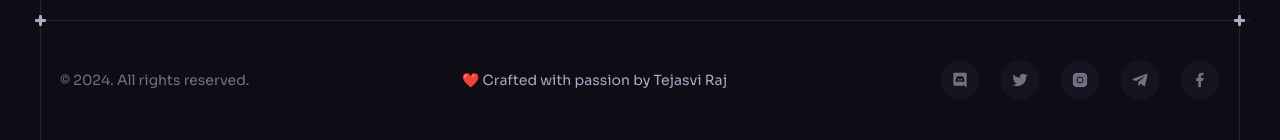
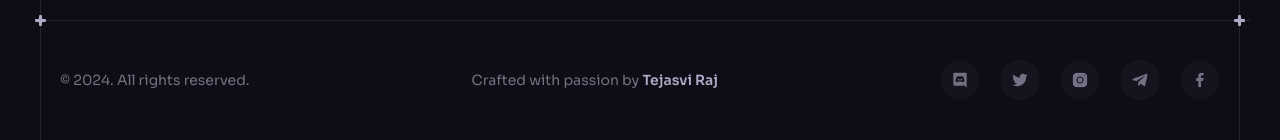
Before and after one commit to tejasvi8686/BrainWave, a React (Vite) app: page / in a window 1280 px wide. Shown: the part 9205-9345 px from the top of the page. Built offline with nearby package versions, Linux system fonts and the light colour scheme.

Commit message:
changes in fotter

```diff
--- a/src/components/Footer.jsx
+++ b/src/components/Footer.jsx
@@ -10,9 +10,15 @@ const Footer = () => {
         <p className="caption text-n-4 lg:block">
           © {new Date().getFullYear()}. All rights reserved.
         </p>
-        <p className="caption text-n-3">
-          ❤️ Crafted with passion by{" "}
-          <Link target="_blank" to="https://tejasviraj.vercel.app/">Tejasvi Raj</Link>{" "}
+        <p className="caption text-n-4">
+          Crafted with passion by{" "}
+          <Link
+            className="font-bold text-n-3"
+            target="_blank"
+            to="https://tejasviraj.vercel.app/"
+          >
+            Tejasvi Raj
+          </Link>{"  "}
         </p>
 
         <ul className="flex gap-5 flex-wrap">
@@ -20,7 +26,6 @@ const Footer = () => {
             <a
               key={item.id}
               href={item.url}
-
               className="flex items-center justify-center w-10 h-10 bg-n-7 rounded-full transition-colors hover:bg-n-6"
             >
               <img src={item.iconUrl} width={16} height={16} alt={item.title} />
```
